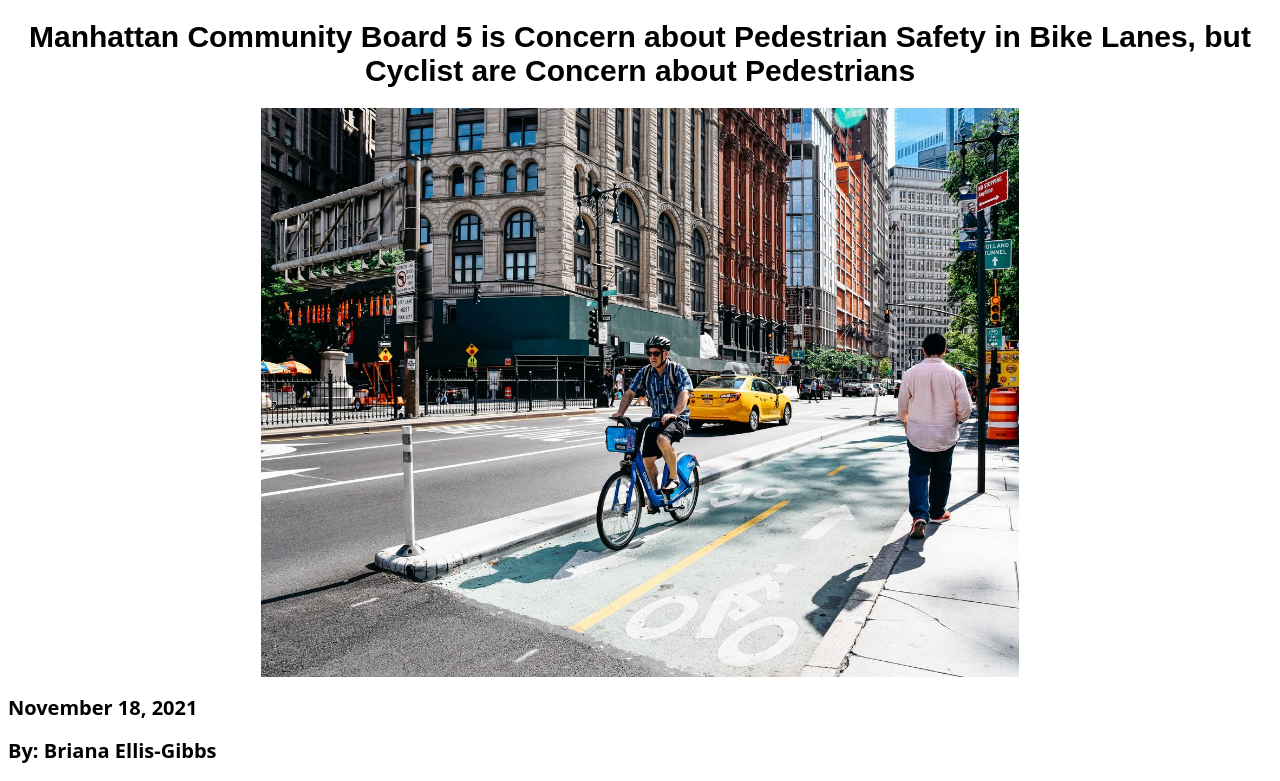
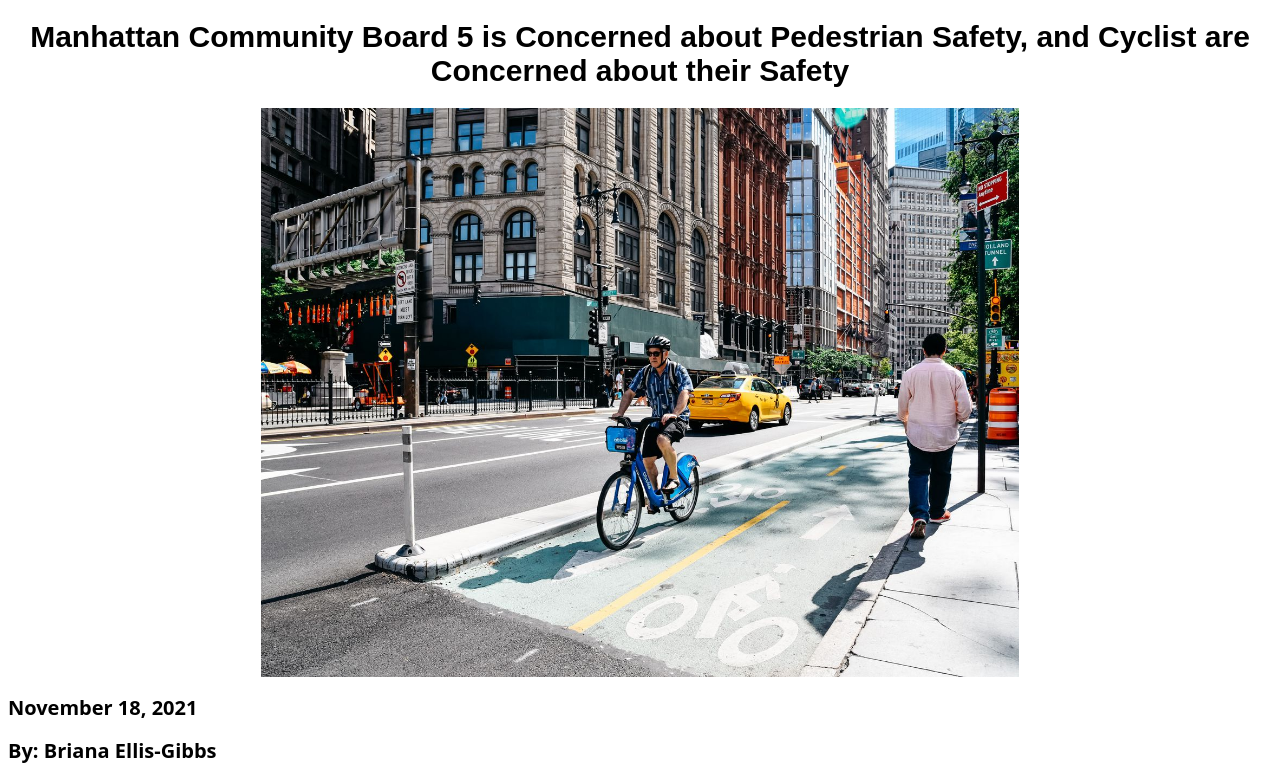
Before and after one commit to bellisgibbs1/project2, a plain HTML site: page index.html in a window 1280 px wide. Shown: the top 781 px of the page. Drawn offline with Linux system fonts and the light colour scheme.

Commit message:
Update index.html

```diff
--- a/index.html
+++ b/index.html
@@ -16,7 +16,7 @@
 
   </style>
 
-    <h1> <center> Manhattan Community Board 5 is Concern about Pedestrian Safety in Bike Lanes, but Cyclist are Concern about Pedestrians </center> </h1>
+    <h1> <center> Manhattan Community Board 5 is Concerned about Pedestrian Safety, and Cyclist are Concerned about their Safety </center> </h1>
 
 
       <div>
```
